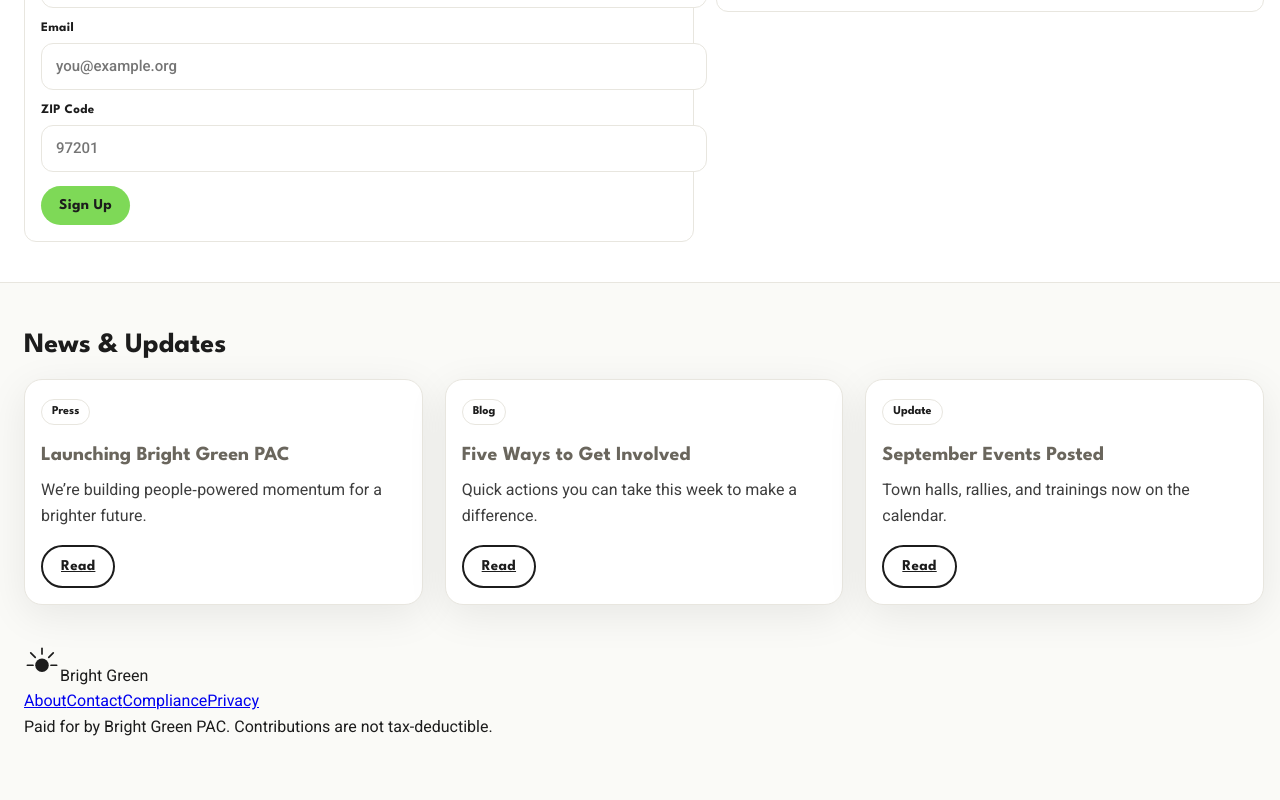
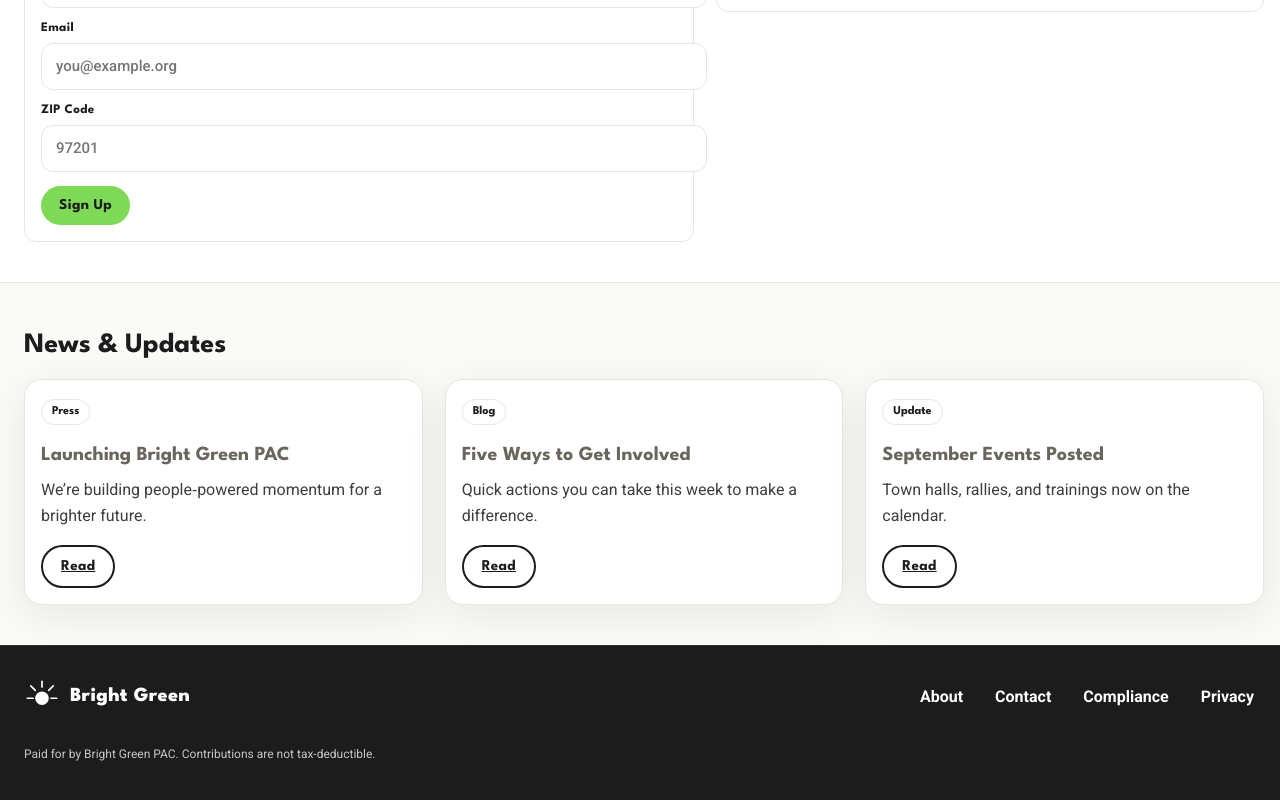
Before and after one commit to BrightGreenPAC/BGPAC-Modern, a Next.js app: page / in a window 1280 px wide. Shown: the part 1795-2595 px from the top of the page. Before the commit the page ends 2534 px from the top, so only its background shows below. Built offline with nearby package versions, Linux system fonts and the light colour scheme.

Commit message:
Update theme.css

```diff
--- a/styles/theme.css
+++ b/styles/theme.css
@@ -12,6 +12,7 @@
   --radius:18px; --radius-sm:12px;
   --shadow:0 10px 40px rgba(0,0,0,.08);
   --gutter:22px;
+  --focus-ring: 0 0 0 3px rgba(126,217,87,.55), 0 0 0 6px rgba(0,0,0,.06);
 
   /* Spacing scale */
   --space-0:0; --space-1:4px; --space-2:8px; --space-3:12px; --space-4:16px; --space-5:20px;
@@ -27,7 +28,7 @@
 ---------------------------- */
 html,body{height:100%}
 body{
-  margin:0; background:var(--bg); color:var(--ink);
+  margin:0; background:var(--bg, #FAFAF7); color:var(--ink, #1C1C1C);
   font:16px/1.6 Roboto, system-ui, -apple-system, "Segoe UI", Arial, sans-serif;
 }
 h1,h2,h3,h4,h5,h6{font-family:"League Spartan", system-ui, sans-serif; margin:0 0 var(--space-3)}
@@ -90,7 +91,7 @@ pre{background:#111; color:#f2f2f2; padding:14px; border-radius:12px; overflow:a
   transition: transform .05s ease, filter .15s ease, box-shadow .15s ease;
 }
 .btn:active{transform:translateY(1px)}
-.btn:focus-visible{outline:none; box-shadow:0 0 0 3px rgba(126,217,87,.55), 0 0 0 6px rgba(0,0,0,.06)}
+.btn:focus-visible{outline:none; box-shadow: var(--focus-ring)}
 .btn-lg{padding:14px 22px; font-size:16px}
 .btn-sm{padding:8px 12px; font-size:13px}
 
@@ -164,7 +165,11 @@ pre{background:#111; color:#f2f2f2; padding:14px; border-radius:12px; overflow:a
 /* ---------------------------
    Navigation / Header
 ---------------------------- */
-.site-header{position:sticky; top:0; z-index:30; background:var(--black); color:#fff; border-bottom:1px solid rgba(255,255,255,.08)}
+.site-header{
+  position:sticky; top:0; z-index:30;
+  background:var(--black, #1C1C1C); color:#fff;
+  border-bottom:1px solid rgba(255,255,255,.08)
+}
 .nav{max-width:1100px; margin:0 auto; padding:14px 20px; display:flex; align-items:center; justify-content:space-between; gap:16px}
 .brand{font:700 22px/1 "League Spartan"; letter-spacing:.4px}
 .links{display:flex; gap:12px; align-items:center}
@@ -234,6 +239,55 @@ tr:hover td{background:#faf9f2}
 .toast.on{display:block}
 
 /* ---------------------------
+   Footer (NEW)
+---------------------------- */
+.site-footer{
+  background: var(--black, #1C1C1C);
+  color:#fff;
+  border-top:1px solid rgba(255,255,255,.08);
+  padding: var(--space-8) 0;
+}
+.site-footer .footer-wrap{
+  display:grid;
+  gap:var(--gutter);
+}
+@media (min-width:768px){
+  .site-footer .footer-wrap{
+    grid-template-columns: 1fr auto;
+    align-items:center;
+  }
+}
+.site-footer .footer-brand{
+  display:flex;
+  align-items:center;
+  gap:10px;
+  font:800 20px/1 "League Spartan", system-ui, sans-serif;
+  letter-spacing:.4px;
+}
+.site-footer .footer-links{
+  display:flex;
+  gap:12px;
+  flex-wrap:wrap;
+  justify-self:end;
+}
+.site-footer .footer-links a{
+  color:#fff;
+  text-decoration:none;
+  padding:6px 10px;
+  border-radius:6px;
+  font-weight:600;
+}
+.site-footer .footer-links a:hover{
+  background:rgba(255,255,255,.10);
+}
+.site-footer .fineprint{
+  grid-column:1 / -1;
+  font-size:12px;
+  color:rgba(255,255,255,.75);
+  margin-top:var(--space-2);
+}
+
+/* ---------------------------
    Motion / Accessibility
 ---------------------------- */
 .btn{transition: transform .05s ease, filter .15s ease, box-shadow .15s ease}
```
